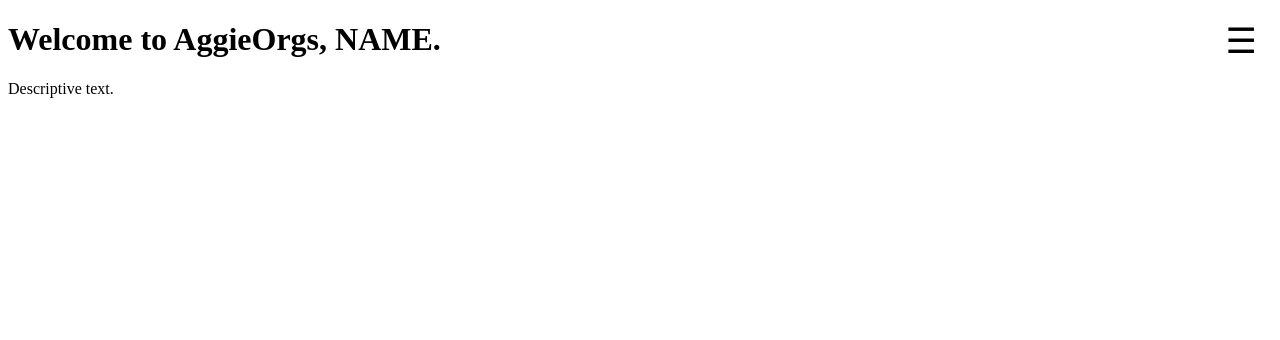
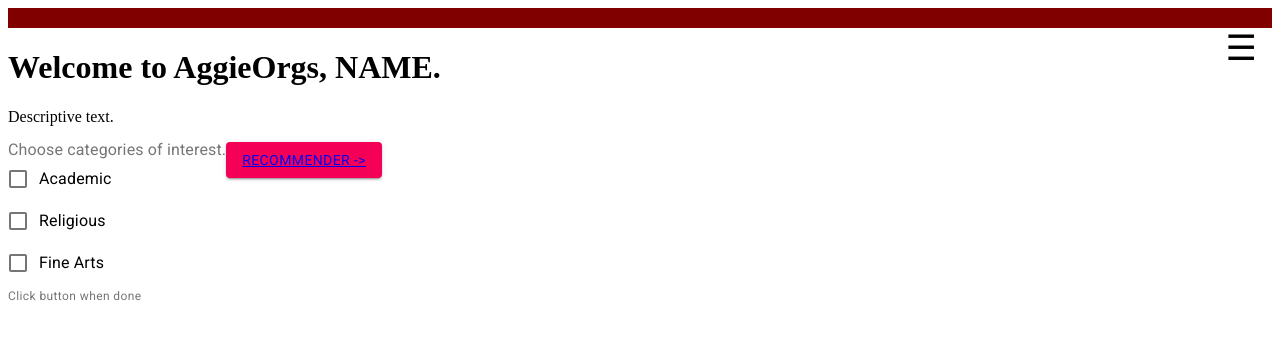
Before and after one commit to Auyxi/AggieOrgs_Front_End, a Next.js app: page /interests in a window 1280 px wide. Shown: the top 340 px of the page. Built offline with nearby package versions, Linux system fonts and the light colour scheme; a web font is replaced by a local one.

Commit message:
recommender with fetch for temp user data

```diff
--- a/package.json
+++ b/package.json
@@ -14,7 +14,9 @@
   "dependencies": {
     "@material-ui/core": "^4.9.5",
     "core-js": "^3.6.4",
+    "es6-promise": "^4.2.8",
     "hamburgers": "^1.1.3",
+    "isomorphic-fetch": "^2.2.1",
     "next": "^9.2.2",
     "react": "^16.13.0",
     "react-dom": "^16.13.0"
--- a/pages/interests.js
+++ b/pages/interests.js
@@ -1,13 +1,74 @@
 import React from 'react';
 import SideNavLayout from "../components/SideNavLayout";
+import FormControl from '@material-ui/core/FormControl';
+import FormControlLabel from '@material-ui/core/FormControlLabel';
+import FormLabel from '@material-ui/core/FormLabel';
+import FormGroup from '@material-ui/core/FormGroup';
+import Checkbox from '@material-ui/core/Checkbox';
+import FormHelperText from '@material-ui/core/FormHelperText';
+import Button from '@material-ui/core/Button';
+import Link from 'next/link';
+import fetch from 'isomorphic-fetch'
+
+const indexStyle = {
+    "border-top": "20px solid maroon",
+    width: "100%"
+};
 
 class Interests extends React.Component {
+    state = {
+        academic: false,
+        religious: false,
+        fineArts: false
+    }
+
+    handleChange = name => event => {
+        this.setState({[name]: event.target.checked }, () =>
+            {console.log(this.state);}
+        );
+    }
+
+    handleSubmit = event => {
+
+    }
+
     render() {
         return (
-            <div>
+            <div style={indexStyle}>
                 <SideNavLayout />
                 <h1>Welcome to AggieOrgs, NAME.</h1>
                 <p>Descriptive text.</p>
+
+                <FormControl component="fieldset">
+                    <FormLabel component="legend">Choose categories of interest.</FormLabel>
+                        <FormGroup>
+                            <FormControlLabel
+                                control={<Checkbox checked={this.state.academic} onChange={this.handleChange('academic')} value="academic" />}
+                                label="Academic"
+                            />
+                            <FormControlLabel
+                                control={<Checkbox checked={this.state.religious} onChange={this.handleChange('religious')} value="religious" />}
+                                label="Religious"
+                            />
+                            <FormControlLabel
+                                control={
+                                <Checkbox checked={this.state.fineArts} onChange={this.handleChange('fineArts')} value="fineArts" />
+                                }
+                                label="Fine Arts"
+                            />
+                        </FormGroup>
+                    <FormHelperText>Click button when done</FormHelperText>
+                </FormControl>
+
+                <Button
+                    onClick={this.handleSubmit}
+                    color="secondary"
+                    variant="contained"
+                >
+                    <Link href="/recommender">
+                        Recommender ->
+                    </Link>
+                </Button>
             </div>
         );
     }
```
Also changed, not shown: pages/recommender.js (added, +52 -0 lines), 1 other file (tests, documents, lock files or other folders).
